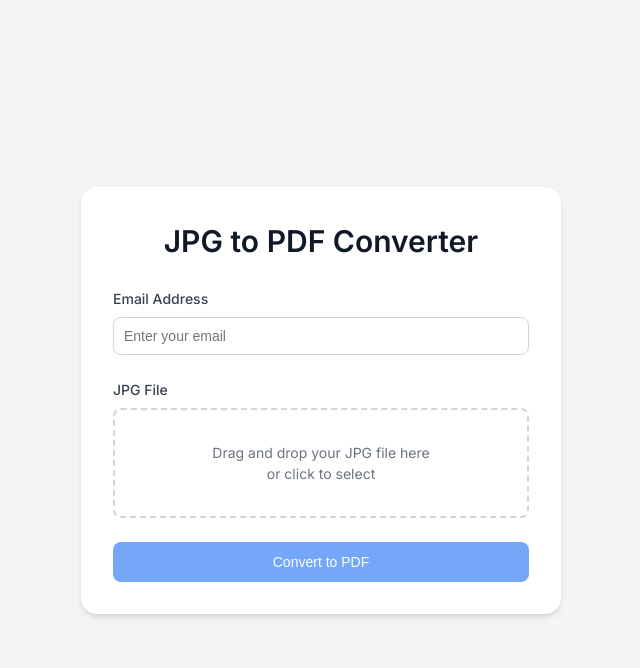
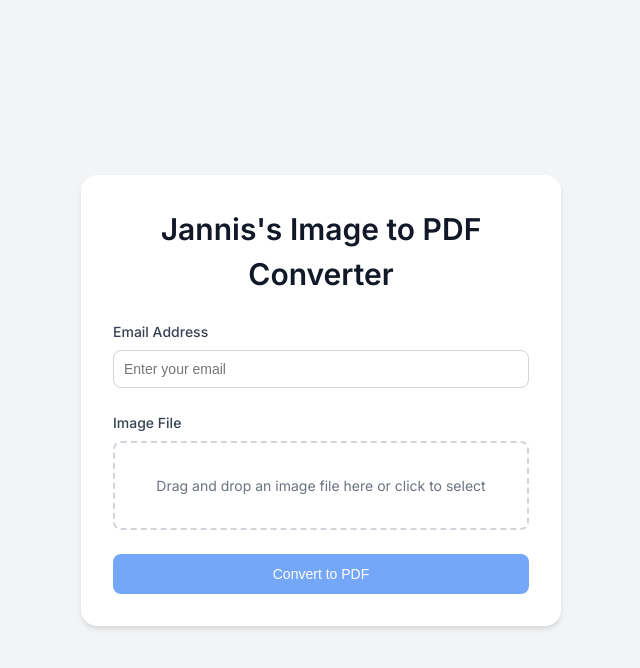
Before and after one commit to JannisBe/imagetopdfconverter, a Django app: page / in a window 1280 px wide. Shown: the top 668 px of the page, without its empty margins (319-959 px from the left). Run offline with Django 5.2, Linux system fonts and the light colour scheme; parts of the project's set-up code (start-up, migrations or seed data) failed here and were passed over.

Commit message:
Update frontend to handle multiple image formats and fix file display

```diff
--- a/converter/templates/converter/index.html
+++ b/converter/templates/converter/index.html
@@ -4,7 +4,7 @@
 <head>
     <meta charset="UTF-8">
     <meta name="viewport" content="width=device-width, initial-scale=1.0">
-    <title>JPG to PDF Converter</title>
+    <title>Image to PDF Converter</title>
     <link href="https://fonts.googleapis.com/css2?family=Inter:wght@400;500;600&display=swap" rel="stylesheet">
     <script src="https://unpkg.com/vue@3/dist/vue.global.js"></script>
     <script src="https://cdn.jsdelivr.net/npm/axios/dist/axios.min.js"></script>
@@ -201,7 +201,7 @@
 <body>
     <div id="app">
         <div class="upload-container">
-            <h1>JPG to PDF Converter</h1>
+            <h1>Jannis's Image to PDF Converter</h1>
             <form @submit.prevent="handleSubmit" v-if="!isProcessing">
                 <div class="form-group">
                     <label for="email">Email Address</label>
@@ -216,7 +216,7 @@
                 </div>
 
                 <div class="form-group">
-                    <label>JPG File</label>
+                    <label>Image File</label>
                     <div
                         class="file-input-container"
                         :class="{ dragging: isDragging }"
@@ -235,13 +235,8 @@
                             :disabled="isUploading"
                             required
                         >
-                        <div class="file-placeholder" v-if="!selectedFile">
-                            <p>Drag and drop your JPG file here</p>
-                            <p>or click to select</p>
-                        </div>
-                        <div class="selected-file" v-else>
-                            Selected: [[ selectedFile.name ]]
-                        </div>
+                        <div class="file-placeholder" v-if="!selectedFile">Drag and drop an image file here or click to select</div>
+                        <div class="selected-file" v-else>Selected file: [[ selectedFile.name ]]</div>
                     </div>
                 </div>
 
@@ -369,7 +364,7 @@
                             }
                         })
 
-                        this.uploadId = response.data.data.id
+                        this.uploadId = response.data.id
                         this.isProcessing = true
                         this.currentStatus = 'PENDING'
                         this.startPolling()
```
Also changed, not shown: converter/serializers.py (+5 -2 lines), converter/tests/test_serializers.py (+28 -3 lines).
